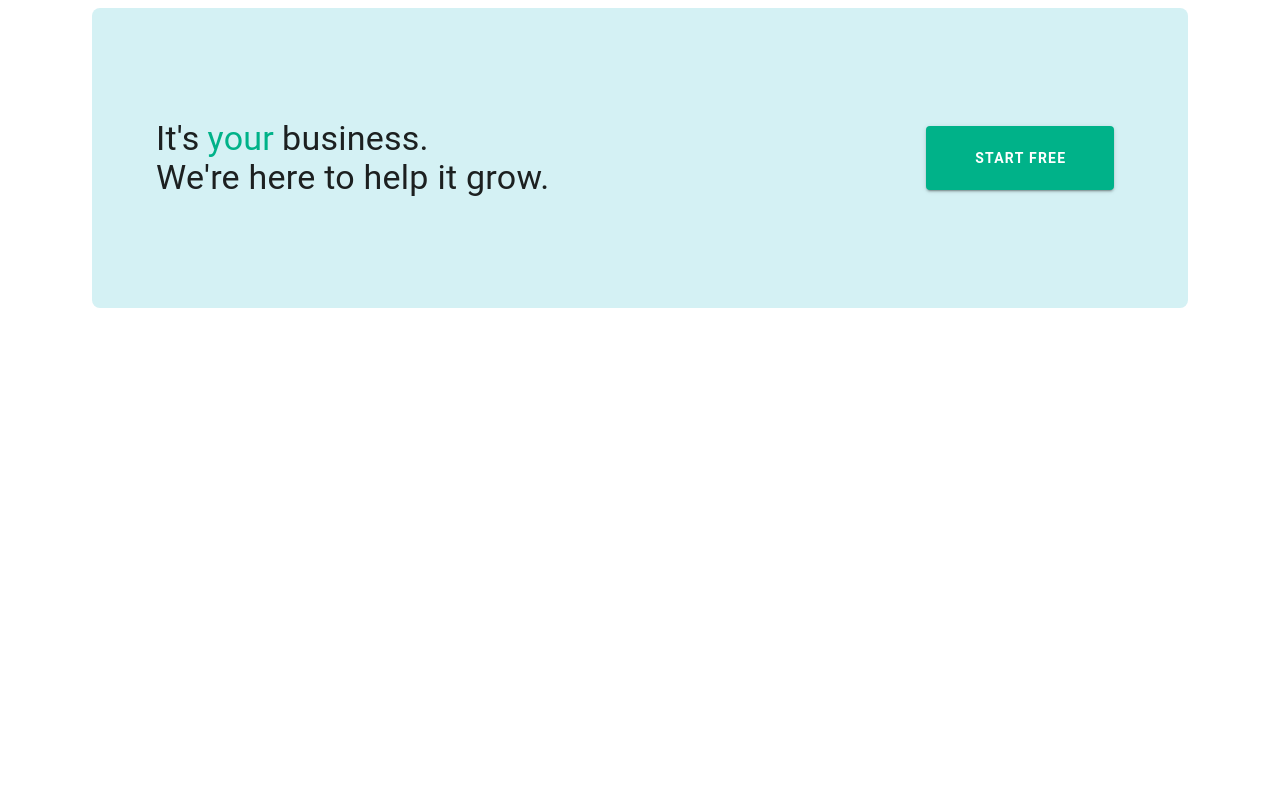
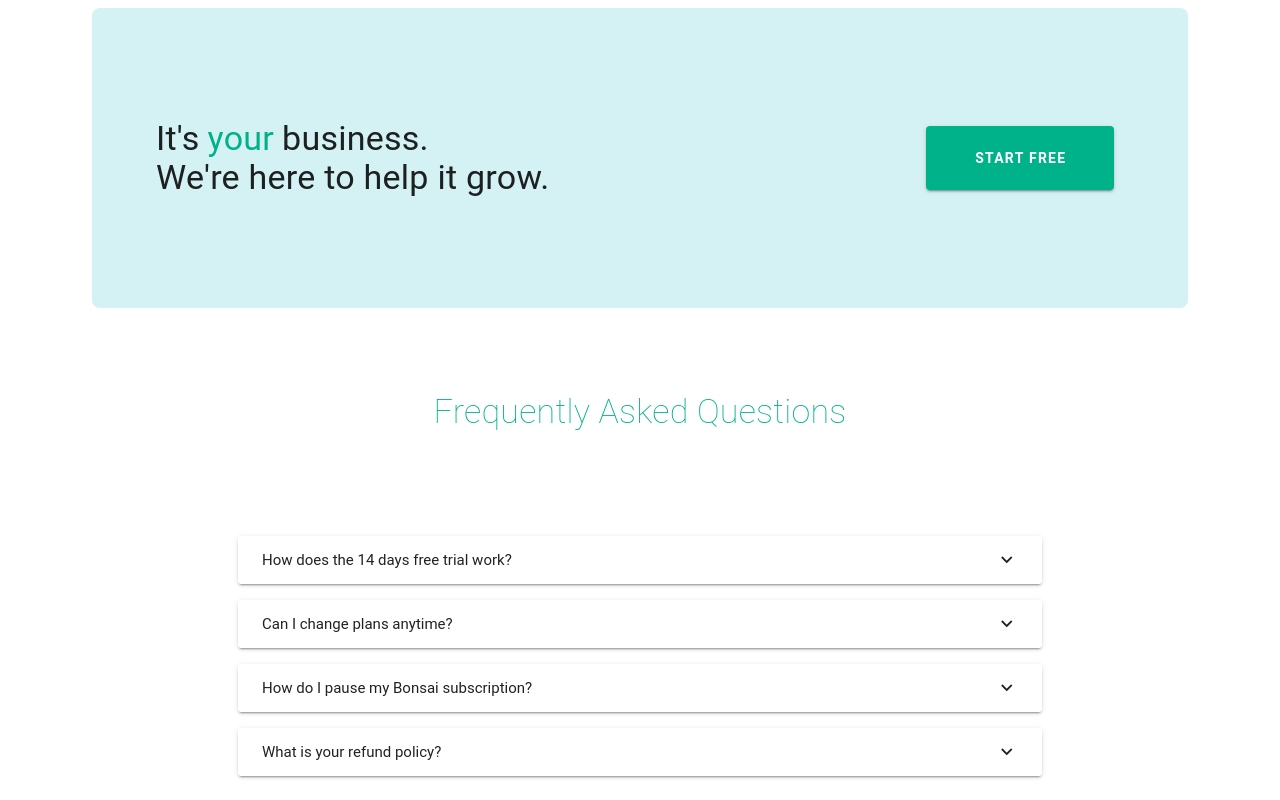
Before and after one commit to FabricioEllerSL/bonsai-pricing-page, a Vue app in the folder front-end/: page / in a window 1280 px wide. Shown: the part 1684-2484 px from the top of the page. Before the commit the page ends 1996 px from the top, so only its background shows below. Built offline with nearby package versions, Linux system fonts and the light colour scheme.

Commit message:
feat: frequently asked questions section

```diff
--- a/front-end/src/components/Bonsai.vue
+++ b/front-end/src/components/Bonsai.vue
@@ -187,7 +187,28 @@
     </v-row>
   </v-container>
 
+  <!-- FREQUENTLY ASKED QUESTIONS -->
 
+  <v-container class="mt-16 px-16">
+    <h2 class="text-h4 font-weight-thin text-primary text-center">Frequently Asked Questions</h2>
+  </v-container>
+
+
+
+  <v-container class="mt-16 px-16 d-flex flex-column align-center">
+    <v-expansion-panels class="w-75 my-2 elevation-0">
+      <v-expansion-panel title="How does the 14 days free trial work?" text="Lorem ipsum dolor "></v-expansion-panel>
+    </v-expansion-panels>
+    <v-expansion-panels class="w-75 my-2 elevation-0">
+      <v-expansion-panel title="Can I change plans anytime?" text="Lorem ipsum dolor "></v-expansion-panel>
+    </v-expansion-panels>
+    <v-expansion-panels class="w-75 my-2 elevation-0">
+      <v-expansion-panel title="How do I pause my Bonsai subscription?" text="Lorem ipsum dolor "></v-expansion-panel>
+    </v-expansion-panels>
+    <v-expansion-panels class="w-75 my-2 elevation-0">
+      <v-expansion-panel title="What is your refund policy?" text="Lorem ipsum dolor "></v-expansion-panel>
+    </v-expansion-panels>
+  </v-container>
 
 
 
--- a/front-end/src/styles/settings.scss
+++ b/front-end/src/styles/settings.scss
@@ -5,6 +5,6 @@
  */
 
 // https://vuetifyjs.com/features/sass-variables/`
-// @use 'vuetify/settings' with (
-//   $color-pack: false
-// );
+@use 'vuetify/settings' with (
+    $expansion-panel-title-font-size: 20px
+);
```
